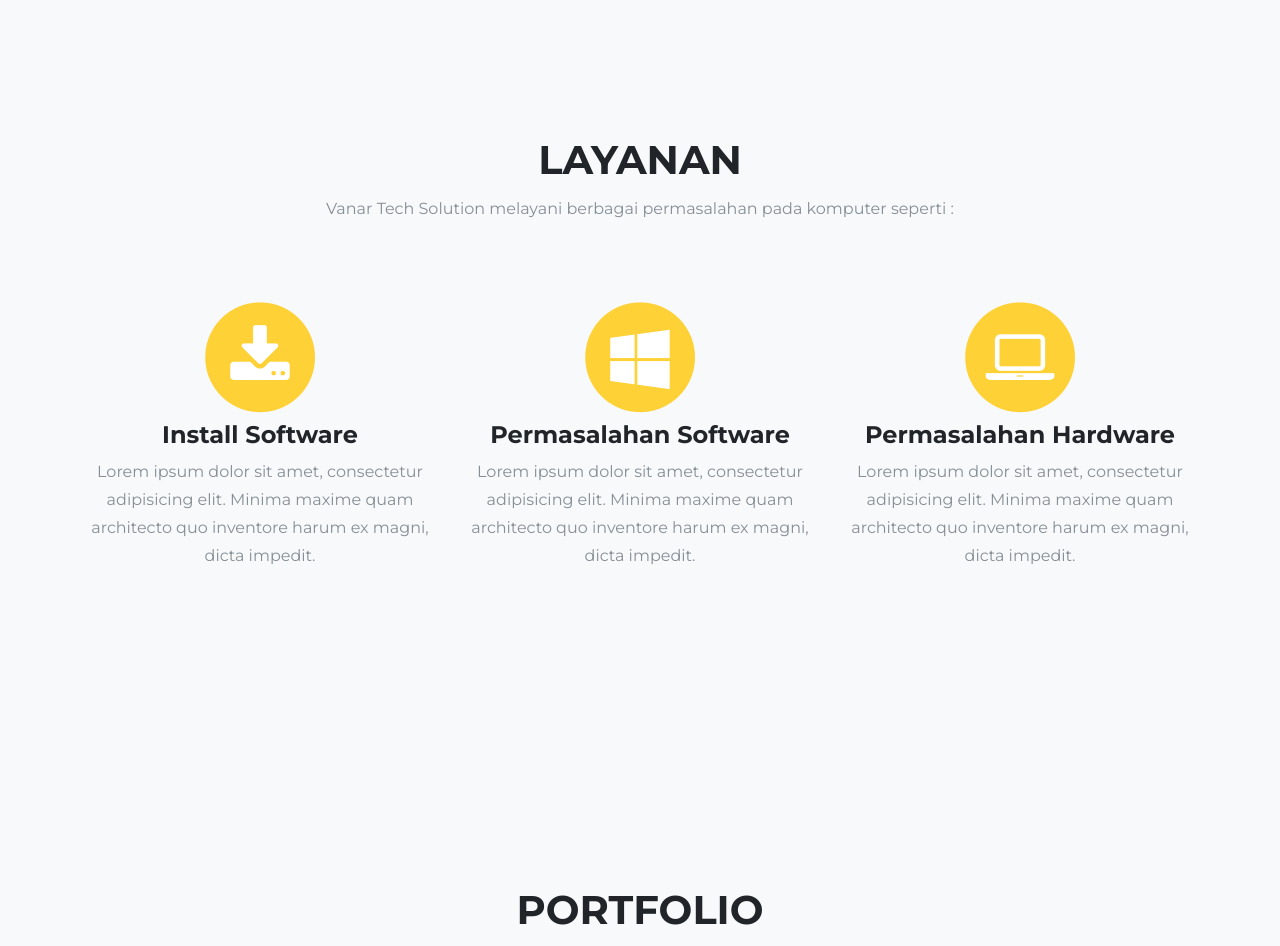
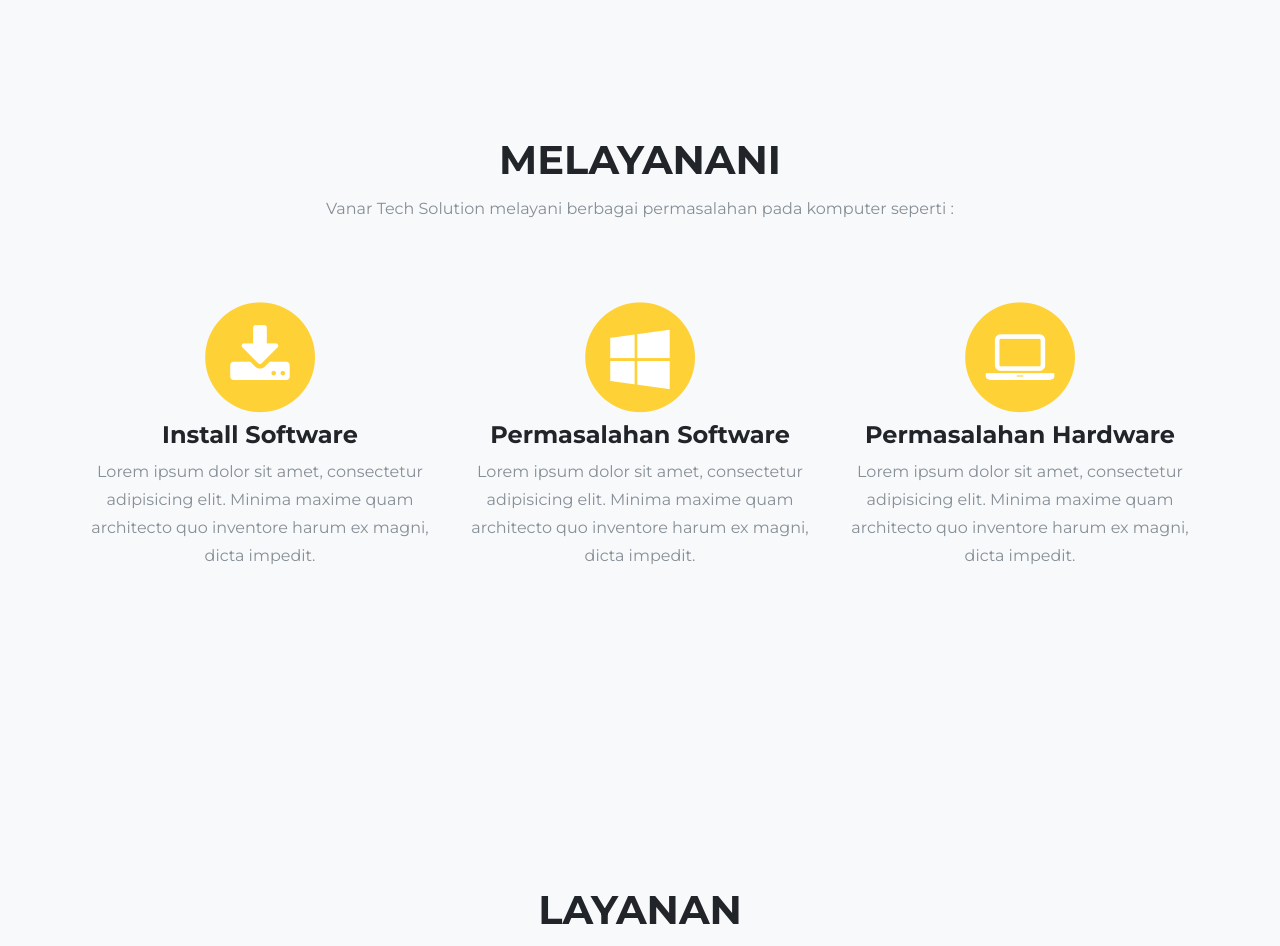
Before and after one commit to keqing213/tugaspkk-project-vanar, a plain HTML site: page index.html in a window 1280 px wide. Shown: the part 820-1766 px from the top of the page. Drawn offline with Linux system fonts and the light colour scheme.

Commit message:
Update index.html

```diff
--- a/index.html
+++ b/index.html
@@ -29,8 +29,8 @@
         </button>
         <div class="collapse navbar-collapse" id="navbarResponsive">
           <ul class="navbar-nav ms-auto text-uppercase">
+            <li class="nav-item"><a class="nav-link" href="#layanan">MELAYANANI</a></li>
             <li class="nav-item"><a class="nav-link" href="#layanan">LAYANAN</a></li>
-            <li class="nav-item"><a class="nav-link" href="#portfolio">PORTOFOLIO</a></li>
             <li class="nav-item"><a class="nav-link" href="#about">TENTANG</a></li>
             <li class="nav-item"><a class="nav-link" href="#contact">KONTAK</a></li>
           </ul>
@@ -56,7 +56,7 @@
       <div class="container">
         <div class="row">
           <div class="col-lg-12 text-center">
-            <h2 class="text-uppercase section-heading">LAYANAN</h2>
+            <h2 class="text-uppercase section-heading">MELAYANANI</h2>
             <h3 class="text-muted section-subheading">Vanar Tech Solution melayani berbagai permasalahan pada komputer seperti :</h3>
           </div>
         </div>
@@ -82,11 +82,11 @@
     <!-- layanan e -->
 
     <!-- portofolio s -->
-    <section class="bg-light" id="portfolio">
+    <section class="bg-light" id="layanan">
       <div class="container">
         <div class="row">
           <div class="col-lg-12 text-center">
-            <h2 class="text-uppercase section-heading">Portfolio</h2>
+            <h2 class="text-uppercase section-heading">Layanan</h2>
           </div>
         </div>
         <div class="row">
```
